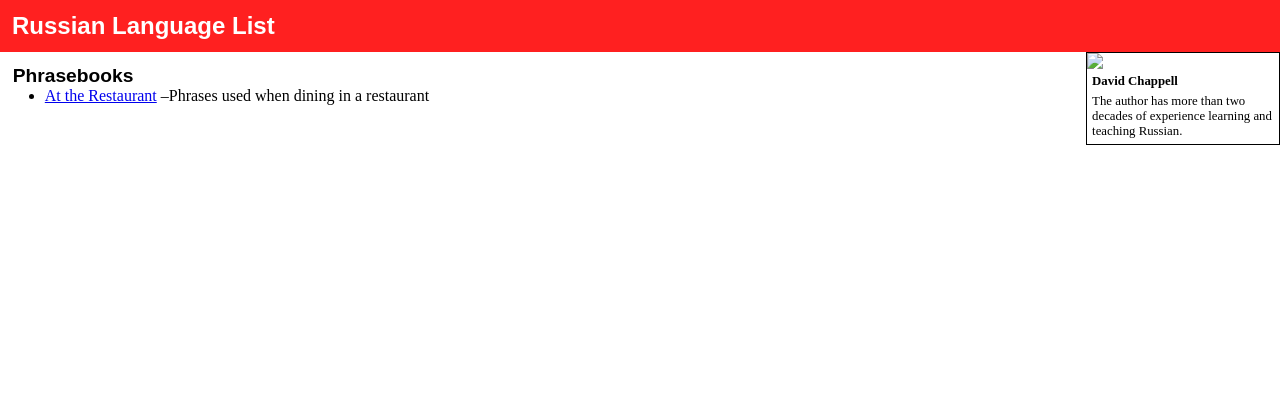
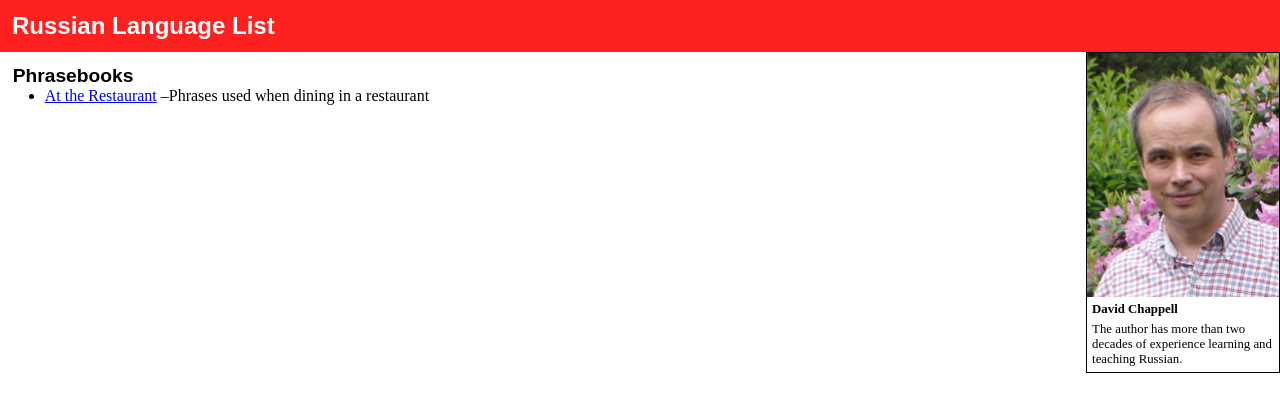
Before and after one commit to david672orford/russian-language-list, a Jekyll site: the page built from for-all/phrasebooks.md, in a window 1280 px wide. Shown: the top 412 px of the page. Built offline with Jekyll 4.4.1, drawn with Linux system fonts in a browser that asks for light colours; our own code applies the rules of GitHub Pages for plain Markdown files.

Commit message:
Fixed broken path

```diff
--- a/_layouts/default.html
+++ b/_layouts/default.html
@@ -13,7 +13,7 @@
 </header>
 
 <div class="author_box">
-  <img src="assets/images/author.jpg">
+  <img src="/assets/images/author.jpg">
   <div class="author_byline">David Chappell</div>
   <div class="author_blurb">
     The author has more than two decades of experience learning and
```
